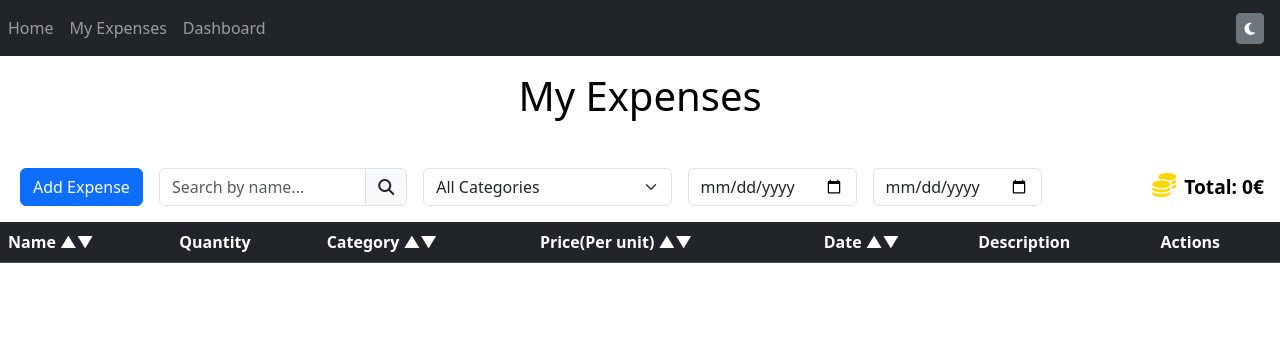
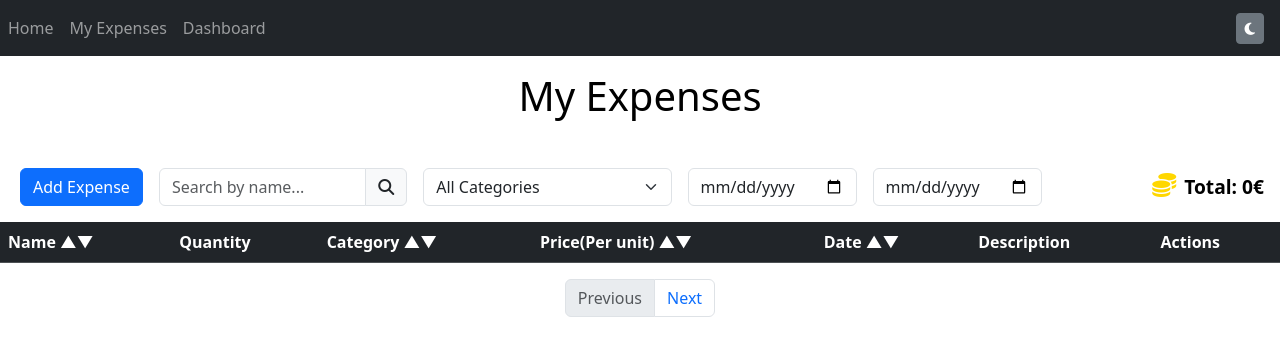
Before and after one commit to joaolopes88/angular-project-training-starter, an Angular app: page /myexpenses in a window 1280 px wide. Shown: the top 356 px of the page. Built offline with nearby package versions, Linux system fonts and the light colour scheme.

Commit message:
Pagination

```diff
--- a/src/app/myexpenses/myexpenses.component.html
+++ b/src/app/myexpenses/myexpenses.component.html
@@ -70,7 +70,7 @@
     </tr>
   </thead>
   <tbody>
-    <tr *ngFor="let expense of filteredExpenses; let i = index">
+    <tr *ngFor="let expense of paginatedExpenses(); let i = index">
       <td>{{ expense.name }}</td>
       <td>{{ expense.quantity }}</td>
       <td>{{ expense.category }}</td>
@@ -84,3 +84,16 @@
     </tr>
   </tbody>
 </table>
+<nav aria-label="Page navigation" class="d-flex justify-content-center mt-3">
+  <ul class="pagination">
+    <li class="page-item" [class.disabled]="currentPage === 1">
+      <button class="page-link" (click)="changePage(currentPage - 1)">Previous</button>
+    </li>
+    <li class="page-item" *ngFor="let page of [].constructor(totalPages()); let i = index" [class.active]="i + 1 === currentPage">
+      <button class="page-link" (click)="changePage(i + 1)">{{ i + 1 }}</button>
+    </li>
+    <li class="page-item" [class.disabled]="currentPage === totalPages()">
+      <button class="page-link" (click)="changePage(currentPage + 1)">Next</button>
+    </li>
+  </ul>
+</nav>
--- a/src/app/myexpenses/myexpenses.component.ts
+++ b/src/app/myexpenses/myexpenses.component.ts
@@ -20,7 +20,8 @@
   endDate: string = '';
   sortColumn: string = '';
   sortDirection: boolean = true; // true for ascending, false for descending
-
+  currentPage: number = 1;
+  itemsPerPage: number = 10; // Maximum rows per pag
   ngOnInit() {
     // carrega as despesas do localStorage
     const storedExpenses = localStorage.getItem('expenses');
@@ -87,5 +88,23 @@
         return 0;
       }
     });
+
+  }
+   // Returns the paginated data for the current page
+paginatedExpenses(): Array<any> {
+  const startIndex = (this.currentPage - 1) * this.itemsPerPage;
+  return this.filteredExpenses.slice(startIndex, startIndex + this.itemsPerPage);
+}
+
+// Calculates the total number of pages
+totalPages(): number {
+  return Math.ceil(this.filteredExpenses.length / this.itemsPerPage);
+}
+
+// Changes the current page
+changePage(page: number): void {
+  if (page > 0 && page <= this.totalPages()) {
+    this.currentPage = page;
   }
 }
+  }
```
